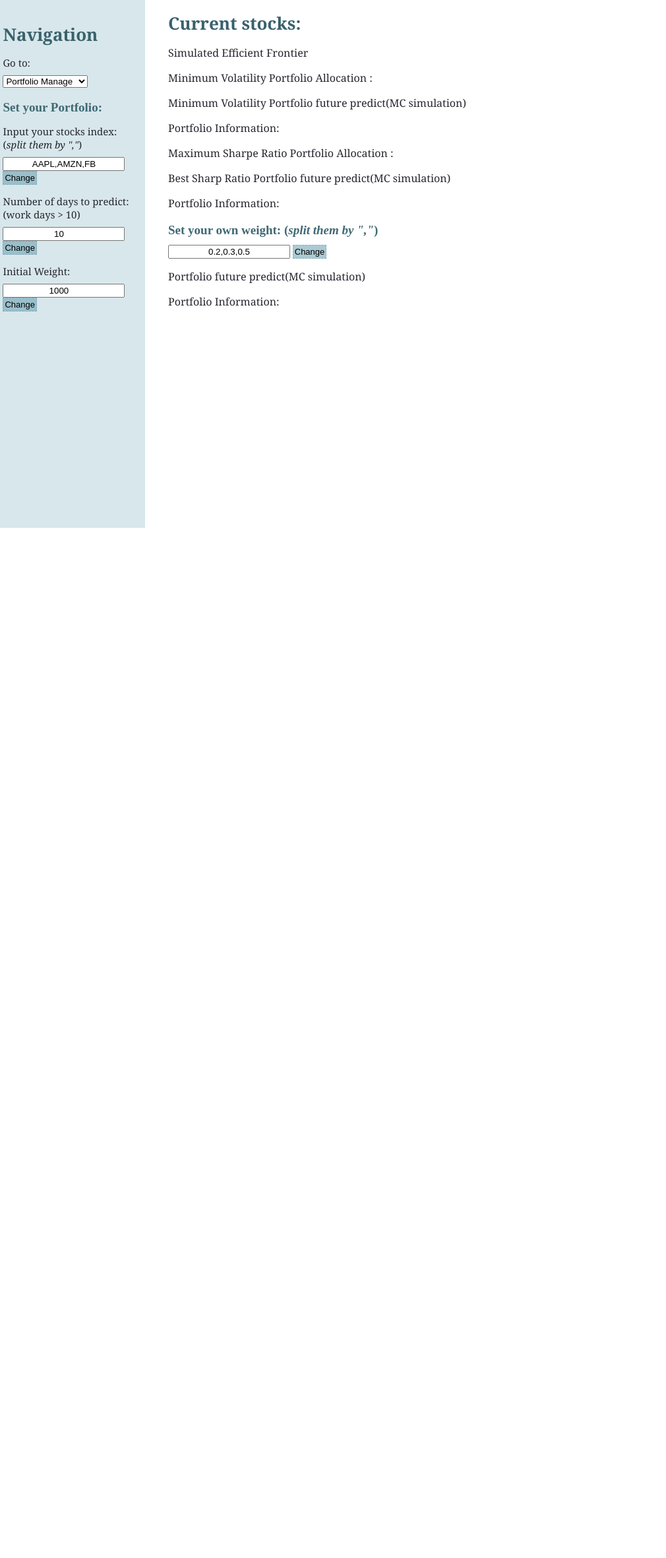
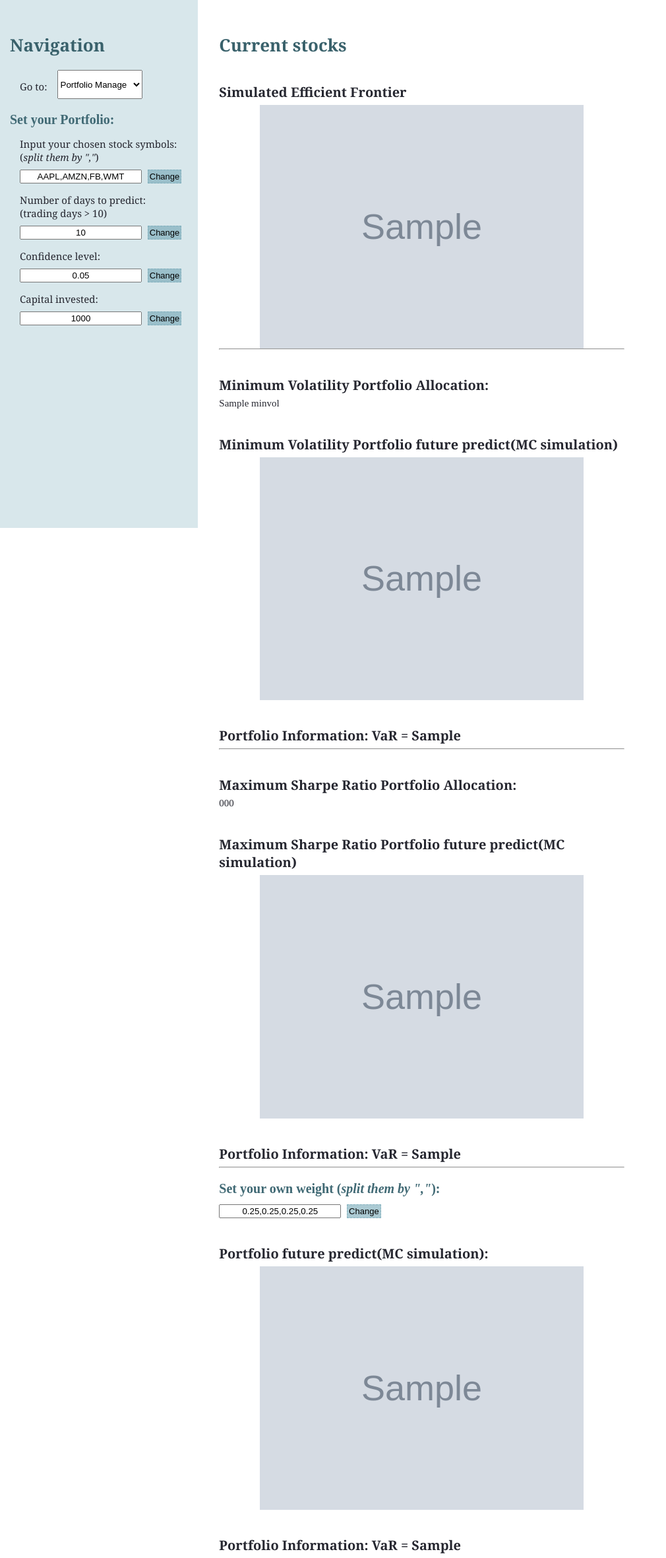
Before and after one commit to Yeseniazhuo/GoldMiners, a Django app: template templates/portfolio.html in a window 1280 px wide. Shown: the whole page at 66% size, without its empty margins (0-1010 px from the left). Before the commit the page ends 800 px from the top, so only its background shows below. Run offline with Django 3.2, Linux system fonts and the light colour scheme; the template is opened without the code that fills it: most values are stand-ins (such as "Sample title", 1, 10 or a date in 2020); grey boxes marked "Sample" are stand-in pictures.

Commit message:
Complete the initial build
Modify files to implement basic portfolio page.

```diff
--- a/GoldMiners/urls.py
+++ b/GoldMiners/urls.py
@@ -1,6 +1,7 @@
-from django.conf.urls import url
+from django.urls import path
 
 from . import views
 
 urlpatterns = [
+    path('',views.portfolio),
 ]
--- a/templates/Style.css
+++ b/static/css/Style.css
@@ -24,25 +24,52 @@ h2
 }
 h3
 {
-    font-size:19px;
+    font-size:20px;
     margin: 1em 0em 0.6em 0em;
     color:rgb(64, 105, 116);
 
 }
+.root{
+    display: flex;
+}
+
 /*style of side bar */
 .sidebar {
     position: fixed;
     z-index: 1;
     height: 100%;
-    width: 220px;
+    width: 300px;
     background-color: rgba(105, 161, 177, 0.26);
 }
-*.sidebar-content
-{
-    margin-left: 2%;
+*.sidebar-content{
+    margin-left: 5%;
+    margin-top: 50px;
 }
-/*style of from */
+.page-nav{
+    display: flex;
+    text-align: center;
+    flex-wrap: nowrap;
+    margin-top: 20px;
+    margin-left: 15px;
+}
+.page-nav-select{
+    margin-left: 15px;
+}
+.set-params{
+    margin-left: 15px;
+}
 
+/*style of content */
+*.content {
+    margin-left: 300px;
+    display: block;
+}
+.results{
+    margin-left: 5%;
+    margin-top: 50px;
+}
+
+/*style of form */
 *.instructor
 {
     margin: 1em 0em 0.6em 0em;
@@ -63,6 +90,7 @@ h3
     display: inline-block;
     font-size: 13px;
     background-color:rgba(105, 161, 177, 0.562);
+    margin-left: 5px;
 }
 
 .button:active {
@@ -71,17 +99,17 @@ h3
     transform: translateY(1px);
   }
 
-/*style of content */
-*.content {
-    margin-top: 0px;
-    margin-left: 255px;
-}
-
-
 
 *.picture_headers
 {
-    margin: 1em 0em 0.3em 0em;
-    font-size: 16px;
+    margin: 2em 0em 0.3em 0em;
+    font-size: 20px;
+    font-weight: bold;
     font-family: Georgia;
 }
+
+.graph{
+    display: block;
+    margin: 0px auto;
+    width: 80%;
+}
--- /dev/null
+++ b/static/js/Functions.js
@@ -0,0 +1,15 @@
+const chgPort=document.querySelector("#chgPort");
+
+chgPort.addEventListener('click',getPort('{{x}}'));
+
+function getPort(id){
+    var domain_name=id;
+    $.ajax({
+        type: "GET",
+        url: "test/",
+        data: domain_name,
+        success: function (result) {
+            alert(result)
+        }
+    })
+}
--- a/templates/portfolio.html
+++ b/templates/portfolio.html
@@ -3,70 +3,108 @@
 <head>
     <meta charset="UTF-8">
     <meta name="author" content="Zhuo Yixuan">
-    <link rel="stylesheet" href="Style.css">
-    <title>GoldMiners Portfolio Manage</title>
+
+    {% load static %}
+    <link rel="stylesheet" href="{% static 'css/Style.css' %}">
+
+    <script src="{% static 'js/Functions.js' %}"></script>
+
+    <title>GoldMiners Portfolio Management</title>
 </head>
 <body>
     <div class="root">
+
         <div class="sidebar">
             <div class="sidebar-content">
-                <br/><br/>
                 <h2>Navigation</h2>
+                <div class="page-nav">
                     <p class="instructor">Go to: </p>
-                <select>
+                    <select class="page-nav-select">
                         <option value="port">Portfolio Manage</option>
                         <option value="v2">Technical Analyze</option>
                     </select>
+                </div>
+
                 <h3> Set your Portfolio:</h3>
-                <p class="instructor">Input your stocks index: <br>(<em>split them by ","</em>)</p>
-                <from class="Portfolio_Parameter" method="post">
-                    <input class="input_value" type = "text" name='stocks' value='AAPL,AMZN,FB'
+                <div class="set-params">
+                    <p class="instructor">Input your chosen stock symbols: <br>(<em>split them by ","</em>)</p>
+
+                    <form class="Portfolio_Parameter" method="post" action="">
+                        <!--后端通过name拿到数据-->
+                        <input class="input_value" type = "text" name="port" value='AAPL,AMZN,FB,WMT'
                         onclick="javascript: if(value != ''){value =''}"
-                    onblur="javascript: if(value ==''){value='AAPL,AMZN,FB'}">
-                    <button class="button">Change</button>
-                </from>
-                <from>
-                    <p class="instructor"> Number of days to predict:<br/>(work days > 10)</p>
-                    <input class="input_value" type = "number" name='days' value=10
+                        onblur="javascript: if(value ==''){value='AAPL,AMZN,FB,WMT'}">
+                        <button class="button" type="submit">Change</button>
+                    </form>
+
+                    <form method="post}" action="">
+                        <p class="instructor"> Number of days to predict:<br/>(trading days > 10)</p>
+                        <input class="input_value" type = "text" name="days" value='10'
                         onclick="javascript: if(value != ''){value =''}"
-                    onblur="javascript: if(value ==''){value=10}">
-                    <button class="button">Change</button>
-                </from>
-                <from>
-                    <p class="instructor"> Initial Weight:</p>
-                    <input class="input_value" type = "number" name='w0' value=1000
+                        onblur="javascript: if(value ==''){value='10'}"
+                        oninput="value=value.match(/-?[0-9]*\.?[0-9]*/)">
+                        <button class="button" type="submit">Change</button>
+                    </form>
+
+                    <form method="post" action="">
+                        <p class="instructor"> Confidence level:</p>
+                        <input class="input_value" type="text" name='conf' value='0.05'
                         onclick="javascript: if(value != ''){value =''}"
-                    onblur="javascript: if(value ==''){value=1000}">
-                    <button class="button">Change</button>
-                </from>
+                        onblur="javascript: if(value ==''){value='0.05'}"
+                        oninput="value=value.match(/-?[0-9]*\.?[0-9]*/)">
+                        <button class="button" type="submit">Change</button>
+                    </form>
+
+                    <form method="post" action="">
+                        <p class="instructor"> Capital invested:</p>
+                        <input class="input_value" type = "text" name='w0' value='1000'
+                        onclick="javascript: if(value != ''){value =''}"
+                        onblur="javascript: if(value ==''){value='1000'}"
+                        oninput="value=value.match(/-?[0-9]*\.?[0-9]*/)">
+                        <button class="button" type="submit">Change</button>
+                    </form>
                 </div>
             </div>
+        </div>
+
         <div class="content">
-            <br/>
-            <h2>Current stocks:</h2>
+            <div class="results">
+                <h2>Current stocks</h2>
                 <p class="picture_headers">Simulated Efficient Frontier</p>
-            <a herf></a>
+                <img src="{{ img_ef }}" class="graph">
+                <hr/>
+
                 <!--show historical return vol, future return and VaR-->
-            <p class="picture_headers">Minimum Volatility Portfolio Allocation :</p>
+                <p class="picture_headers">Minimum Volatility Portfolio Allocation:</p>
+                <p>{{ minvol }}</p>
+
                 <p class="picture_headers">Minimum Volatility Portfolio future predict(MC simulation)</p>
-            <a herf></a>
-            <p class="picture_headers">Portfolio Information:</p>
-            <p class="picture_headers">Maximum Sharpe Ratio Portfolio Allocation :</p>
-            <p class="picture_headers">Best Sharp Ratio Portfolio future predict(MC simulation)</p>
-            <a herf></a>
-            <p class="picture_headers">Portfolio Information:</p>
+                <img src="{{ img_min }}" class="graph">
 
-            <h3>Set your own weight: (<em>split them by ","</em>)</h3>
-            <from class="Weight" method="post">
-                <input class="input_value" type = "text" name='weight' value='0.2,0.3,0.5'
-                onclick="javascript: if(value == 'AAPL,AMZN,FB'){value =''}"
-                onblur="javascript: if(value ==''){value='AAPL,AMZN,FB'}">
+                <p class="picture_headers">Portfolio Information: VaR = {{ VaR_min }}</p>
+                <hr/>
+
+                <p class="picture_headers">Maximum Sharpe Ratio Portfolio Allocation:</p>
+                <p>{{ maxshp }}</p>
+
+                <p class="picture_headers">Maximum Sharpe Ratio Portfolio future predict(MC simulation)</p>
+                <img src="{{ img_max }}" class="graph">
+
+                <p class="picture_headers">Portfolio Information:  VaR = {{ VaR_max }}</p>
+                <hr/>
+
+                <h3>Set your own weight (<em>split them by ","</em>): </h3>
+                <form class="Weight" method="post">
+                    <input class="input_value" type = "text" name='weights' value='0.25,0.25,0.25,0.25'
+                    onclick="javascript: if(value == '0.25,0.25,0.25,0.25'){value =''}"
+                    onblur="javascript: if(value ==''){value='0.25,0.25,0.25,0.25'}">
                     <button class="button">Change</button>
-            </from>
-            <p class="picture_headers"> Portfolio future predict(MC simulation)</p>
-            <a herf></a>
-            <p class="picture_headers">Portfolio Information:</p>
-
+                </form>
+                <p class="picture_headers"> Portfolio future predict(MC simulation): </p>
+                <img src="{{ img_mc }}" class="graph">
+                <p class="picture_headers">Portfolio Information: VaR = {{ VaR_mc }}</p>
+            </div>
+        </div>
     </div>
 </body>
 </html>
```
Also changed, not shown: GoldMiners/Portfolio.py (+177 -7 lines), GoldMiners/settings.py (+12 -5 lines), GoldMiners/views.py (+55 -3 lines), db.sqlite3. Lines whose indentation alone changed are shown as unchanged.
